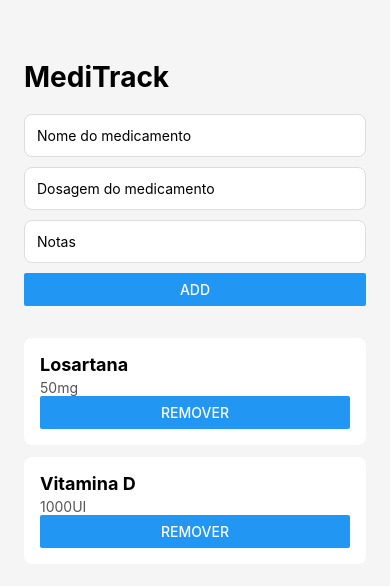
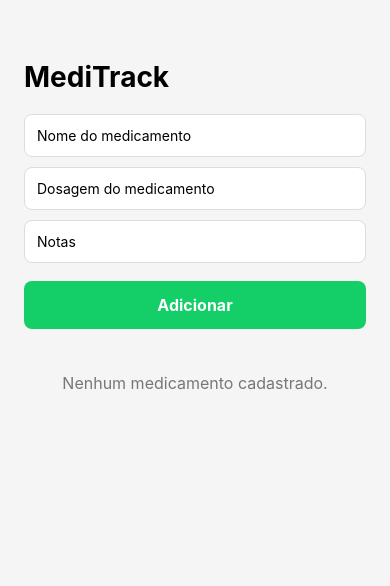
Before and after one commit to MiguelMonteiroo/medminder, a React Native app: screen / in a window 390 px wide. Shown: the top 586 px of the page. Built offline with nearby package versions, Linux system fonts and the light colour scheme.

Commit message:
replace Button with Pressable and handle empty medication list

```diff
--- a/src/components/MedicationCard.tsx
+++ b/src/components/MedicationCard.tsx
@@ -1,4 +1,4 @@
-import {View, Text, Button, StyleSheet} from 'react-native'
+import { View, Text, Pressable, StyleSheet } from 'react-native'
 
 type Props = {
     name: string;
@@ -26,6 +26,19 @@ const styles = StyleSheet.create({
     notes: {
         color: "#777",
         marginTop: 4,
+    },
+    deleteButton: {
+        marginTop: 12,
+        backgroundColor: "#DC2626",
+        padding: 10,
+        borderRadius: 8,
+        alignSelf: "flex-end",
+        paddingHorizontal: 12
+    },
+    deleteButtonText: {
+        color: "#FFF",
+        fontWeight: "bold",
+        fontSize: 12,
     }
 })
 
@@ -36,7 +49,9 @@ export function MedicationCard({name, dosage, notes, onDelete} : Props){
             <Text style={styles.dosage}>{dosage}</Text>
             {notes ? <Text style={styles.notes}>{notes}</Text> : null}
 
-            <Button title= "Remover" onPress={onDelete}/>
+            <Pressable style={styles.deleteButton} onPress={onDelete}>
+                <Text style={styles.deleteButtonText}>Remover</Text>
+            </Pressable>
         </View>
     )
 }
--- a/src/screens/HomeScreen.tsx
+++ b/src/screens/HomeScreen.tsx
@@ -1,21 +1,10 @@
-import { View, Text, TextInput, Button, StyleSheet } from "react-native";
+import { View, Text, TextInput, Pressable, StyleSheet } from "react-native";
 import { useState } from "react";
 import { MedicationCard } from "../components/MedicationCard";
 import { Medication } from "../types/Medication";
 
 export function HomeScreen() {
-  const [medications, setMedications] = useState<Medication[]>([
-    {
-      id: "1",
-      name: "Losartana",
-      dosage: "50mg",
-    },
-    {
-      id: "2",
-      name: "Vitamina D",
-      dosage: "1000UI",
-    },
-  ]);
+  const [medications, setMedications] = useState<Medication[]>([]);
 
   const [name, setName] = useState("");
   const [dosage, setDosage] = useState("");
@@ -66,9 +55,16 @@ export function HomeScreen() {
         placeholder="Notas"
         style={styles.input}
       />
-      <Button title="Add" onPress={addMedication} />
+
+      <Pressable style={styles.addButton} onPress={addMedication}>
+        <Text style={styles.addButtonText}>Adicionar</Text>
+      </Pressable>
+
       <View style={styles.list}>
-        {medications.map((medication) => (
+        {medications.length === 0 ? (
+          <Text style={styles.emptyText}>Nenhum medicamento cadastrado.</Text>
+        ) : (
+          medications.map((medication) => (
             <MedicationCard
               key={medication.id}
               name={medication.name}
@@ -76,7 +72,8 @@ export function HomeScreen() {
               notes={medication.notes}
               onDelete={() => removeMedication(medication.id)}
             />
-        ))}
+          ))
+        )}
       </View>
     </View>
   );
@@ -105,4 +102,22 @@ const styles = StyleSheet.create({
   list: {
     marginTop: 20,
   },
+  addButton: {
+    backgroundColor: "#14ce68",
+    padding: 14,
+    borderRadius: 8,
+    alignItems: "center",
+    marginTop: 8,
+  },
+  addButtonText: {
+    color: "#FFF",
+    fontWeight: "bold",
+    fontSize: 16,
+  },
+  emptyText: {
+    fontSize: 16,
+    color: "#777",
+    textAlign: "center",
+    marginTop: 24,
+  },
 });
```
Lines whose indentation alone changed are shown as unchanged.
